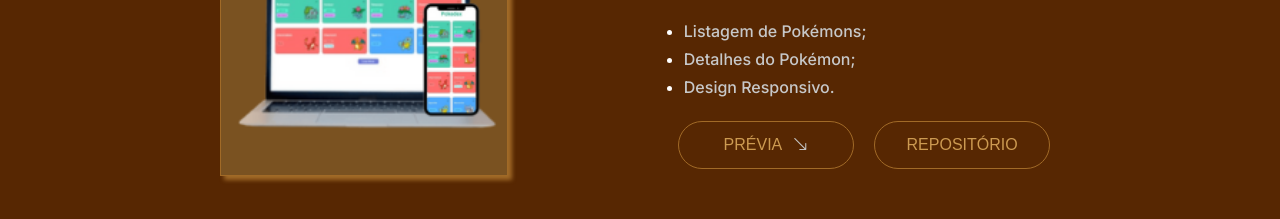
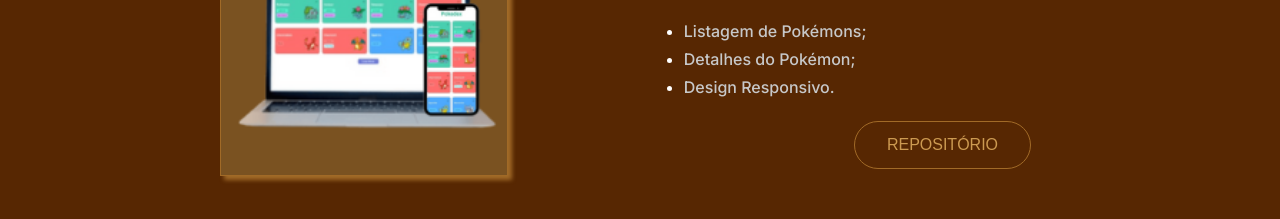
Before and after one commit to MatheusWilley/MatheusWilley.github.io, a plain HTML site: page index.html in a window 1280 px wide. Shown: the part 1709-1928 px from the top of the page. Drawn offline with nearby package versions, Linux system fonts and the light colour scheme.

Commit message:
pequena alteração

```diff
--- a/index.html
+++ b/index.html
@@ -169,7 +169,8 @@
                         </li>
                     </ul>
                     <div class="card__buttons">
-                        <button class="btn btn--primary">
+                        <a href=""></a>
+                        <button style="display: none;" class="btn btn--primary">
                             <span>Prévia</span>
                             <i class="bi bi-arrow-down-right"></i>
                         </button>
```
